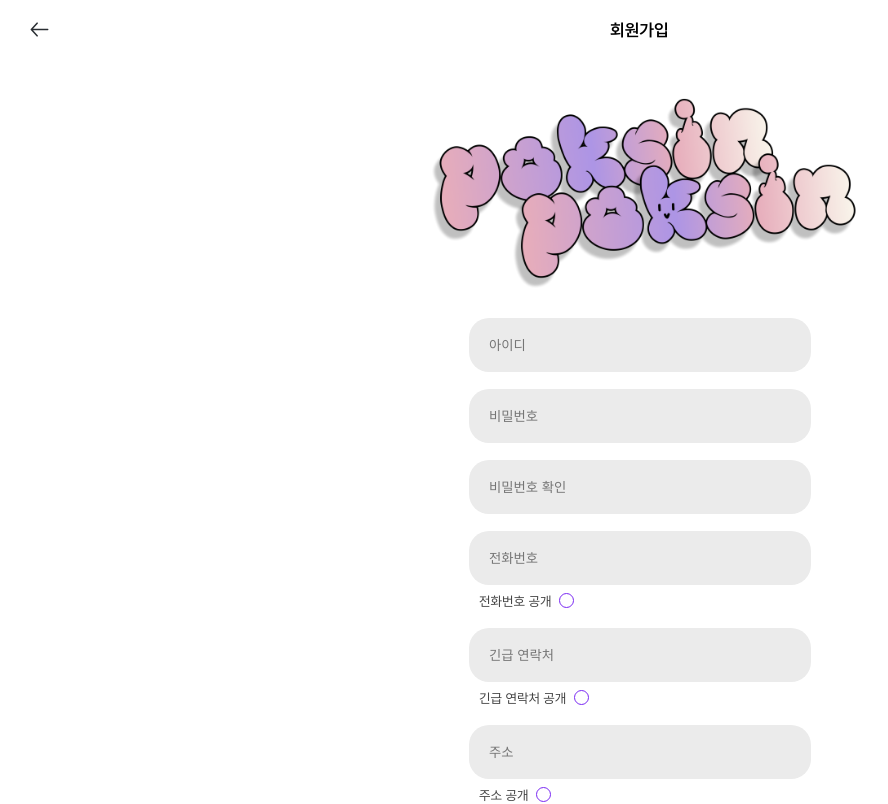
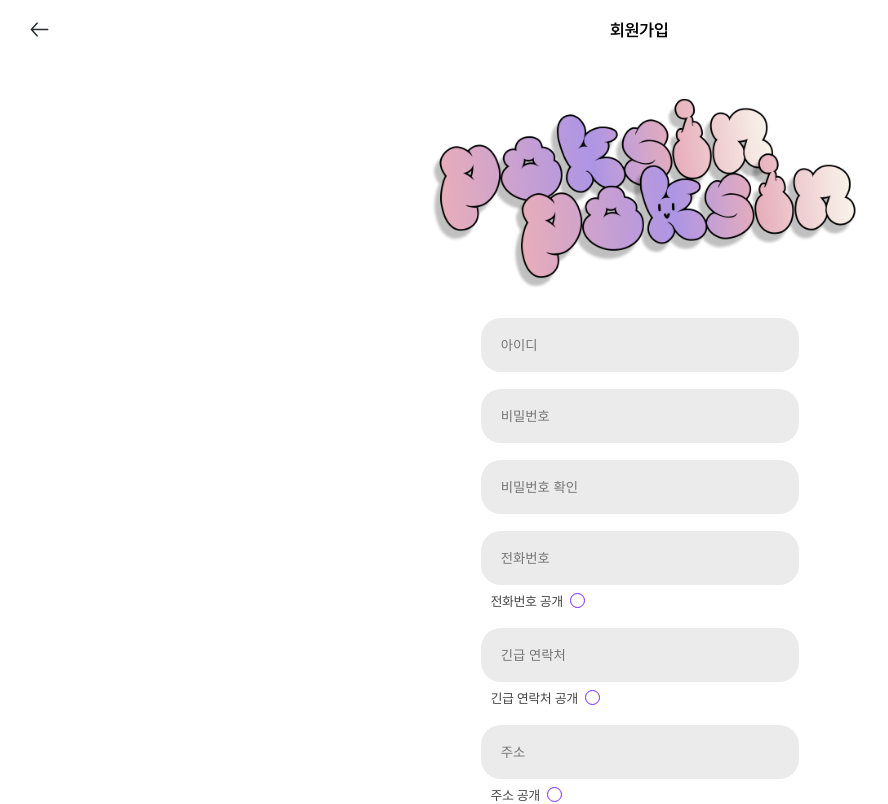
Before and after one commit to TeamViewMore/Poksin_FE, a React (Create React App) app: page /signup in a window 1280 px wide. Shown: the top 804 px of the page, without its empty margins (0-888 px from the left). Built offline with nearby package versions, Linux system fonts and the light colour scheme.

Commit message:
✨ 메인페이지 id 연결
메인페이지 id 연결

```diff
--- a/src/pages/other/Main.js
+++ b/src/pages/other/Main.js
@@ -9,8 +9,8 @@ import Group6 from "../../img/Group6.svg";
 import Group7 from "../../img/Group7.svg";
 import axios from "axios";
 import { useCookies } from "react-cookie";
+import { fetchUserData } from "../../utils/userApi";
 
-// 증거 개수에 따라 색상 변경 유틸리티 함수
 const getHighlightedDates = (evidenceData) => {
     const dateMap = {};
     evidenceData.forEach((evidence) => {
@@ -38,9 +38,27 @@ const tileClassName =
 function Main() {
     const [value, onChange] = useState(new Date());
     const [evidenceData, setEvidenceData] = useState([]);
+    const [username, setUsername] = useState("");
     const [cookies] = useCookies(["accessToken"]);
     const navigate = useNavigate();
 
+    useEffect(() => {
+        const fetchProfile = async () => {
+            try {
+                const token = cookies.accessToken;
+                if (!token) {
+                    throw new Error("Token is missing");
+                }
+                const data = await fetchUserData(token);
+                setUsername(data.username); // Ensure `data` is what you expect
+            } catch (error) {
+                console.error("Failed to fetch profile:", error);
+            }
+        };
+        fetchProfile();
+    }, [cookies.accessToken]);
+
+    //의존성 문제 해결을 위해 useCallback 사용
     // 증거 데이터 가져오기
     const fetchEvidenceData = useCallback(async () => {
         try {
@@ -77,10 +95,9 @@ function Main() {
     };
 
     return (
-        <>
         <M.Main>
             <M.Precious>
-                    <M.PreciousId>id 님,</M.PreciousId>
+                <M.PreciousId>{username} 님,</M.PreciousId>
                 <br />
                 당신은 소중한 사람이에요. 누구도 당신을 해칠 수 없어요.
             </M.Precious>
@@ -100,7 +117,7 @@ function Main() {
                         prev2Label={null}
                         minDetail="year"
                         onClickDay={handleDayClick}
-                            tileClassName={tileClassName(evidenceData)} // 증거 개수에 따른 클래스명 적용
+                        tileClassName={tileClassName(evidenceData)}
                     />
                 </M.CalenderWrapper>
                 <M.Happen>어떤 일이 있었나요?</M.Happen>
@@ -113,10 +130,9 @@ function Main() {
                     <img src={Group7} alt="logo" style={{ width: "345px", height: "93px" }} />
                 </M.GuideBox>
 
-                    <PlusBtn onClick={goToChat}></PlusBtn>
+                <PlusBtn onClick={goToChat} />
             </M.CalenderList>
         </M.Main>
-        </>
     );
 }
 
--- a/src/pages/user/Login.js
+++ b/src/pages/user/Login.js
@@ -30,13 +30,14 @@ function Login() {
                     "Content-Type": "multipart/form-data",
                 },
             });
-
+            console.log("Response data:", response.data);
             const accessToken = response.headers["accesstoken"];
             const refreshToken = response.headers["refreshtoken"];
 
             if (accessToken && refreshToken) {
                 setCookie("accessToken", accessToken, { path: "/" });
                 setCookie("refreshToken", refreshToken, { path: "/" });
+                setCookie("username", username, { path: "/" });
                 alert("로그인 성공!");
                 navigate("/main");
             } else {
--- a/src/styles/other/MainStyle.js
+++ b/src/styles/other/MainStyle.js
@@ -39,7 +39,6 @@ export const Precious = styled.div`
     align-items: center;
     font-size: 11pt;
     line-height: 12px;
-    margin-left: 35px;
     color: rgb(66, 66, 66);
     margin-bottom: 22px;
 `;
--- a/src/styles/upload/GuideStyle.js
+++ b/src/styles/upload/GuideStyle.js
@@ -190,8 +190,7 @@ export const Button = styled.button`
     text-align: center;
     border-radius: 20px;
     border: 0px;
-    position: fixed;
-    bottom: 30px;
+    margin-top: 30px;
     font-weight: bold;
 `;
 
--- a/src/styles/user/LoginStyle.js
+++ b/src/styles/user/LoginStyle.js
@@ -20,7 +20,7 @@ export const InputBox = styled.form`
     align-items: center;
 `;
 export const InputId = styled.input`
-    width: 320px;
+    width: 296.67px;
     height: 52px;
     background-color: rgb(235, 235, 235);
     padding-left: 20px;
@@ -31,19 +31,23 @@ export const InputId = styled.input`
 
     /* 포커스 시 스타일 */
     &:focus {
+        width: 296.67px;
+        height: 52px;
         background-color: rgb(235, 235, 235);
         border: 1px solid transparent;
         box-shadow: none;
     }
     /* 자동완성 스타일 */
     &:-webkit-autofill {
+        width: 296.67px;
+        height: 52px;
         background-color: rgb(235, 235, 235) !important;
         color: #000 !important;
         border: 1px solid transparent !important;
     }
 `;
 export const InputPw = styled.input`
-    width: 320px;
+    width: 296.67px;
     height: 52px;
     background-color: rgb(235, 235, 235);
     padding-left: 20px;
@@ -54,12 +58,16 @@ export const InputPw = styled.input`
 
     /* 포커스 시 스타일 */
     &:focus {
+        width: 296.67px;
+        height: 52px;
         background-color: rgb(235, 235, 235);
         border: 1px solid transparent;
         box-shadow: none;
     }
     /* 자동완성 스타일 */
     &:-webkit-autofill {
+        width: 296.67px;
+        height: 52px;
         background-color: rgb(235, 235, 235) !important;
         color: #000 !important;
         border: 1px solid transparent !important;
--- a/src/styles/user/SignupStyle.js
+++ b/src/styles/user/SignupStyle.js
@@ -17,7 +17,7 @@ export const InputBox = styled.div`
     margin-top: 29px;
 `;
 export const InputId = styled.input`
-    width: 320px;
+    width: 296.67px;
     height: 52px;
     background-color: rgb(235, 235, 235);
     border-radius: 20px;
@@ -32,19 +32,23 @@ export const InputId = styled.input`
 
     /* 포커스 시 스타일 */
     &:focus {
+        width: 296.67px;
+        height: 52px;
         background-color: rgb(235, 235, 235);
         border: 1px solid transparent;
         box-shadow: none;
     }
     /* 자동완성 스타일 */
     &:-webkit-autofill {
+        width: 296.67px;
+        height: 52px;
         background-color: rgb(235, 235, 235) !important;
         color: #000 !important;
         border: 1px solid transparent !important;
     }
 `;
 export const InputPw = styled.input`
-    width: 320px;
+    width: 296.67px;
     height: 52px;
     background-color: rgb(235, 235, 235);
     border-radius: 20px;
@@ -60,19 +64,23 @@ export const InputPw = styled.input`
 
     /* 포커스 시 스타일 */
     &:focus {
+        width: 296.67px;
+        height: 52px;
         background-color: rgb(235, 235, 235);
         border: 1px solid transparent;
         box-shadow: none;
     }
     /* 자동완성 스타일 */
     &:-webkit-autofill {
+        width: 296.67px;
+        height: 52px;
         background-color: rgb(235, 235, 235) !important;
         color: #000 !important;
         border: 1px solid transparent !important;
     }
 `;
 export const InputPwCheck = styled.input`
-    width: 320px;
+    width: 296.67px;
     height: 52px;
     background-color: rgb(235, 235, 235);
     border-radius: 20px;
@@ -88,19 +96,23 @@ export const InputPwCheck = styled.input`
 
     /* 포커스 시 스타일 */
     &:focus {
+        width: 296.67px;
+        height: 52px;
         background-color: rgb(235, 235, 235);
         border: 1px solid transparent;
         box-shadow: none;
     }
     /* 자동완성 스타일 */
     &:-webkit-autofill {
+        width: 296.67px;
+        height: 52px;
         background-color: rgb(235, 235, 235) !important;
         color: #000 !important;
         border: 1px solid transparent !important;
     }
 `;
 export const InputNumber = styled.input`
-    width: 320px;
+    width: 296.67px;
     height: 52px;
     background-color: rgb(235, 235, 235);
     border-radius: 20px;
@@ -116,19 +128,23 @@ export const InputNumber = styled.input`
 
     /* 포커스 시 스타일 */
     &:focus {
+        width: 296.67px;
+        height: 52px;
         background-color: rgb(235, 235, 235);
         border: 1px solid transparent;
         box-shadow: none;
     }
     /* 자동완성 스타일 */
     &:-webkit-autofill {
+        width: 296.67px;
+        height: 52px;
         background-color: rgb(235, 235, 235) !important;
         color: #000 !important;
         border: 1px solid transparent !important;
     }
 `;
 export const InputAlert = styled.input`
-    width: 320px;
+    width: 296.67px;
     height: 52px;
     background-color: rgb(235, 235, 235);
     border-radius: 20px;
@@ -144,19 +160,23 @@ export const InputAlert = styled.input`
 
     /* 포커스 시 스타일 */
     &:focus {
+        width: 296.67px;
+        height: 52px;
         background-color: rgb(235, 235, 235);
         border: 1px solid transparent;
         box-shadow: none;
     }
     /* 자동완성 스타일 */
     &:-webkit-autofill {
+        width: 296.67px;
+        height: 52px;
         background-color: rgb(235, 235, 235) !important;
         color: #000 !important;
         border: 1px solid transparent !important;
     }
 `;
 export const InputAddress = styled.input`
-    width: 320px;
+    width: 296.67px;
     height: 52px;
     background-color: rgb(235, 235, 235);
     border-radius: 20px;
@@ -172,12 +192,16 @@ export const InputAddress = styled.input`
 
     /* 포커스 시 스타일 */
     &:focus {
+        width: 296.67px;
+        height: 52px;
         background-color: rgb(235, 235, 235);
         border: 1px solid transparent;
         box-shadow: none;
     }
     /* 자동완성 스타일 */
     &:-webkit-autofill {
+        width: 296.67px;
+        height: 52px;
         background-color: rgb(235, 235, 235) !important;
         color: #000 !important;
         border: 1px solid transparent !important;
--- /dev/null
+++ b/src/utils/userApi.js
@@ -0,0 +1,34 @@
+import axios from "axios";
+
+const apiUrl = process.env.REACT_APP_API_URL;
+
+export const fetchUserData = async (accessToken) => {
+    try {
+        const response = await axios.get(`${apiUrl}/user/mypage`, {
+            headers: {
+                Authorization: `${accessToken}`,
+            },
+        });
+        // 데이터 반환
+        return response.data.data;
+    } catch (error) {
+        // 오류 응답이 있는 경우
+        if (error.response) {
+            switch (error.response.status) {
+                case 401:
+                    console.error("유효하지 않은 액세스 토큰입니다.");
+                    break;
+                case 404:
+                    console.error("사용자를 찾을 수 없습니다.");
+                    break;
+                default:
+                    console.error("유저 정보 조회 실패:", error.response.data.message);
+            }
+        } else {
+            // 오류 응답이 없는 경우
+            console.error("유저 정보 조회 실패:", error.message);
+        }
+        // 오류를 다시 던짐
+        throw error;
+    }
+};
```
Lines whose indentation alone changed are shown as unchanged.
